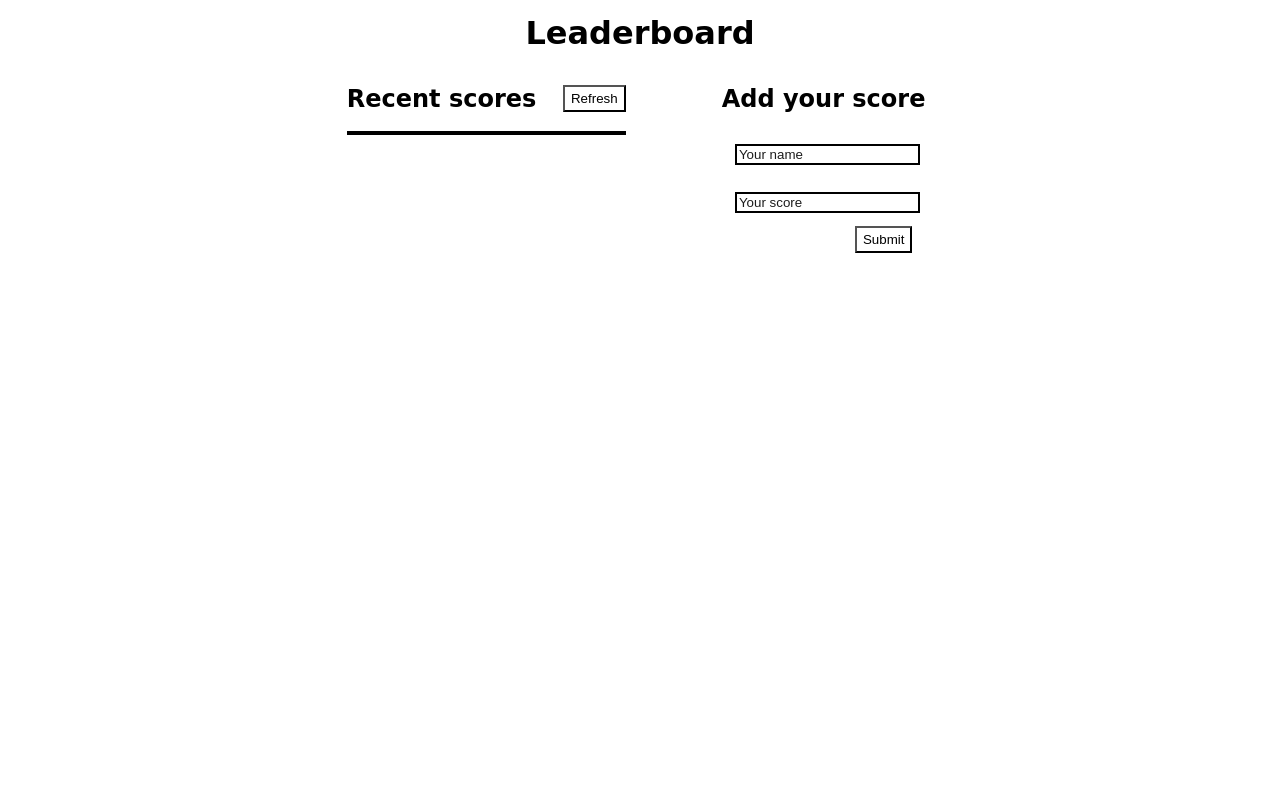
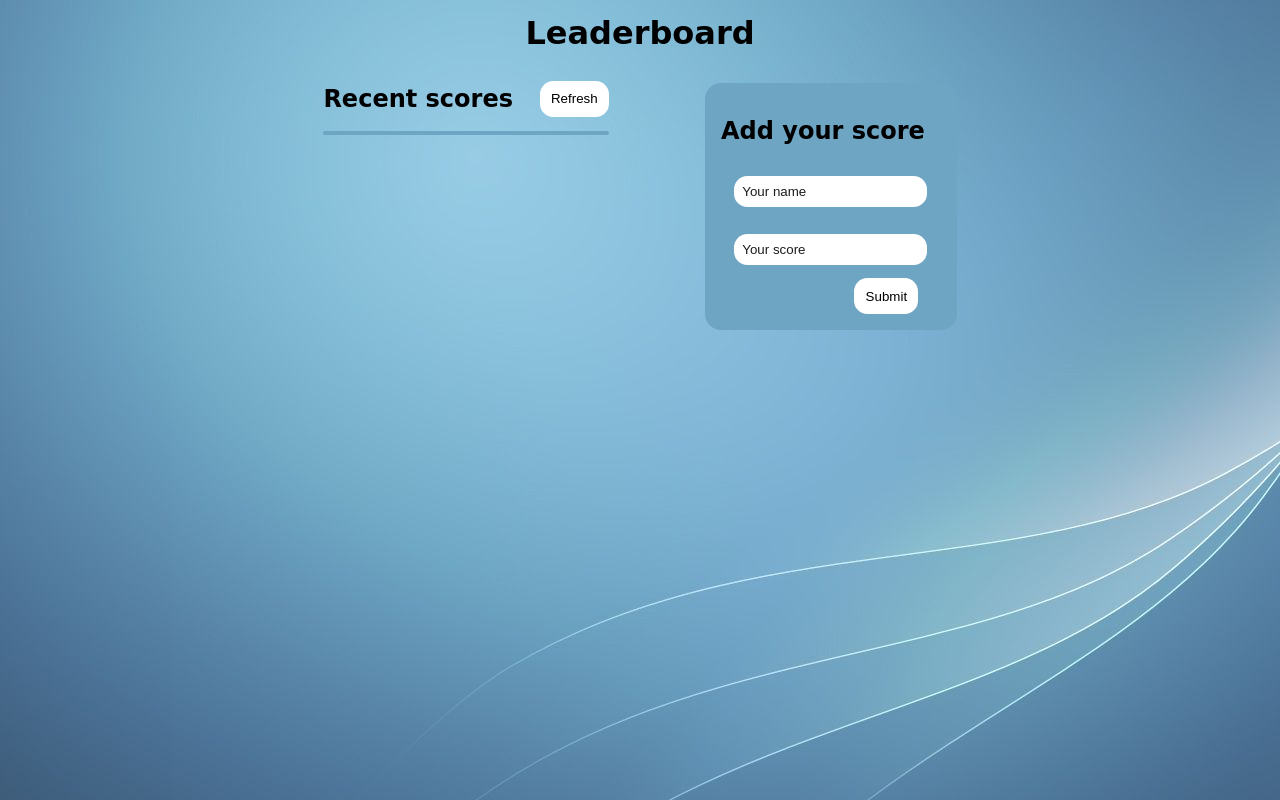
Before and after one commit to Kingstalux/Leaderboard-App, a website built with webpack: page src/index.html in a window 1280 px wide. Built offline with nearby package versions, Linux system fonts and the light colour scheme; no server answers.

Commit message:
Add styles

```diff
--- a/src/style.css
+++ b/src/style.css
@@ -8,6 +8,7 @@ body {
   line-height: 24px;
   font-weight: normal;
   font-style: normal;
+  background-image: url('images/wallpaper5.jpg');
 }
 
 .flex {
@@ -26,11 +27,23 @@ body {
 .form {
   flex-direction: column;
   height: max-content;
+  background-color: #6EA5C3;
+  margin-top: 1em;
+  padding: 1em;
+  border-radius: 1em;
 }
 
 .btn {
+  height: 2.7em;
+  width: max-content;
+  padding-inline: 0.85em;
+  border-radius: 1em;
   background-color: white;
-  height: 2em;
+  border: none;
+}
+
+.btn:hover {
+  cursor: pointer;
 }
 
 .button {
@@ -39,7 +52,9 @@ body {
 
 input {
   margin: 1em;
-  border: 0.15em solid black;
+  border: none;
+  padding: 0.6em;
+  border-radius: 1em;
 }
 
 #button {
@@ -58,15 +73,20 @@ input {
 }
 
 .container {
-  border: 0.15em solid black;
+  border: 0.15em solid #6EA5C3;
+  border-radius: 1em;
 }
 
 .container div:nth-child(even) {
-  background-color: grey;
+  background-color: white;
 }
 
 ::placeholder {
   color: #1c1c1c;
+}
+
+input:focus {
+  outline: none;
 }
 
 .body {
```
Also changed, not shown: src/images/wallpaper5.jpg (added).
